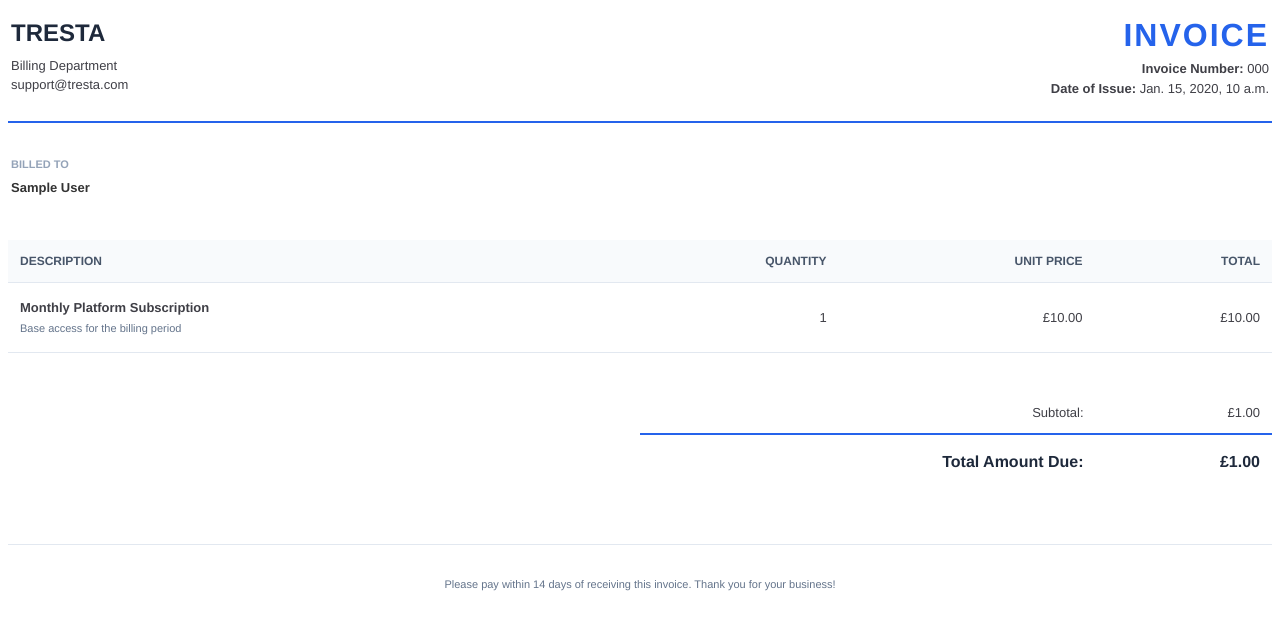
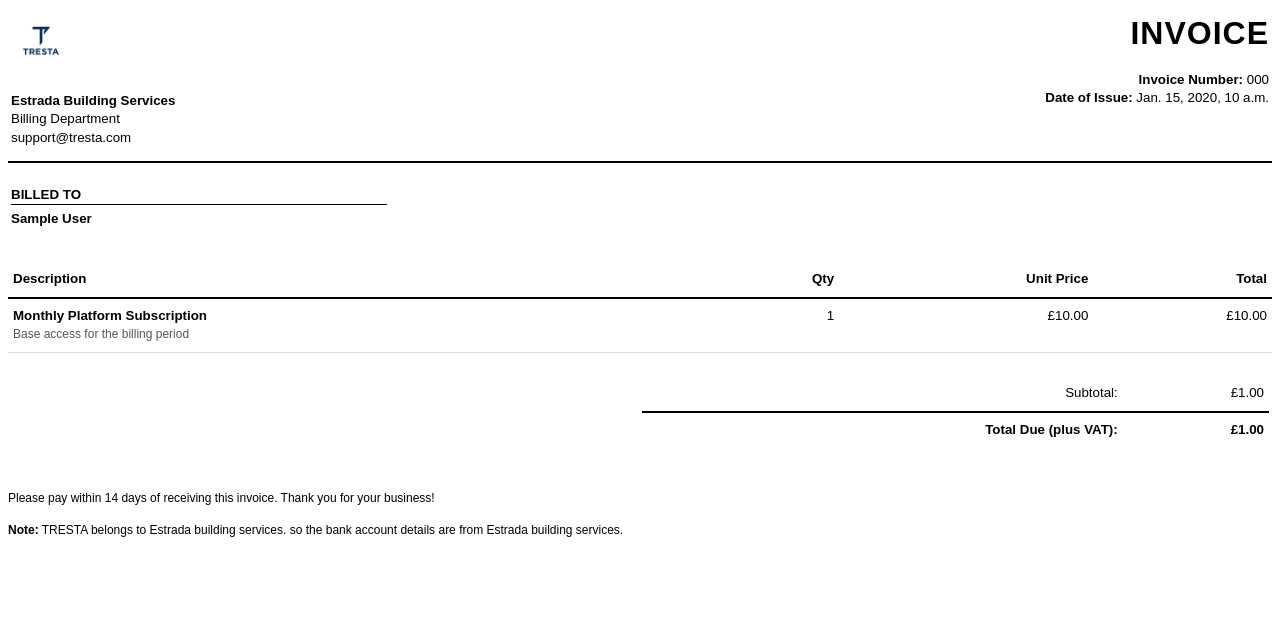
Before and after one commit to AI-Royal-Knight/josue-backend, a Django app: template app/templates/super_admin/invoice_pdf.html in a window 1280 px wide. Shown: the top 630 px of the page. Run offline with Django 5.2, Linux system fonts and the light colour scheme; tables that the repository leaves empty hold one stand-in row (values such as "Sample post"); the template is opened without the code that fills it: values that come from a table or form of the project are taken from there, most other values are stand-ins (such as "Sample title", 1, 10 or a date in 2020); parts of the project's set-up code (start-up, migrations or seed data) failed here and were passed over.

Commit message:
feat: redesign invoice PDF template with new branding and logo inclusion

```diff
--- a/app/templates/super_admin/invoice_pdf.html
+++ b/app/templates/super_admin/invoice_pdf.html
@@ -6,50 +6,95 @@
     <style>
         @page {
             size: a4 portrait;
-            margin: 2cm;
+            margin: 1.5cm;
         }
-        body { font-family: Helvetica, sans-serif; font-size: 13px; color: #3f3f46; line-height: 1.5; }
-        .header-table { width: 100%; border-bottom: 2px solid #2563eb; padding-bottom: 20px; margin-bottom: 30px; }
-        .invoice-title { font-size: 32px; font-weight: bold; color: #2563eb; text-transform: uppercase; letter-spacing: 2px; }
-        .company-name { font-size: 24px; font-weight: bold; color: #1e293b; margin-bottom: 5px; }
-        .info-table { width: 100%; margin-bottom: 40px; }
-        .info-title { font-size: 11px; font-weight: bold; color: #94a3b8; text-transform: uppercase; margin-bottom: 5px; }
-        .info-text { font-size: 13px; color: #333; }
-        .items-table { width: 100%; border-collapse: collapse; margin-bottom: 40px; }
-        .items-table th { background-color: #f8fafc; color: #475569; font-size: 12px; text-transform: uppercase; padding: 12px; text-align: left; border-bottom: 1px solid #e2e8f0; }
-        .items-table td { padding: 15px 12px; border-bottom: 1px solid #e2e8f0; color: #3f3f46; }
+        body {
+            font-family: Arial, Helvetica, sans-serif;
+            font-size: 10pt;
+            color: #000000;
+            line-height: 1.4;
+        }
+
+        .header-table { width: 100%; border-bottom: 2px solid #000000; padding-bottom: 10px; margin-bottom: 20px; }
+        .invoice-title { font-size: 24pt; font-weight: bold; letter-spacing: 1px; text-transform: uppercase; text-align: right; }
+        .company-from { font-size: 10pt; }
+        .invoice-meta { text-align: right; font-size: 10pt; }
+
+        .bill-to-table { width: 100%; margin-bottom: 30px; }
+        .section-title { font-size: 10pt; font-weight: bold; text-transform: uppercase; border-bottom: 1px solid #000000; margin-bottom: 5px; width: 60%; }
+
+        .items-table {
+            width: 100%;
+            border-collapse: collapse;
+            margin-bottom: 20px;
+        }
+        .items-table th {
+            border-bottom: 2px solid #000000;
+            font-size: 10pt;
+            font-weight: bold;
+            padding: 8px 5px;
+            text-align: left;
+        }
         .items-table th.right, .items-table td.right { text-align: right; }
-        .total-table { width: 50%; float: right; border-collapse: collapse; }
-        .total-table td { padding: 10px 12px; text-align: right; border-bottom: 1px solid #e2e8f0; }
-        .total-row td { font-weight: bold; font-size: 16px; color: #1e293b; border-bottom: none; border-top: 2px solid #2563eb; padding-top: 15px; }
-        .footer { margin-top: 60px; padding-top: 20px; border-top: 1px solid #e2e8f0; font-size: 11px; color: #64748b; text-align: center; }
+        .items-table td {
+            padding: 8px 5px;
+            border-bottom: 1px solid #dddddd;
+            font-size: 10pt;
+            vertical-align: top;
+        }
+
+        .summary-table { width: 100%; border-collapse: collapse; }
+        .summary-table td {
+            padding: 8px 5px;
+            text-align: right;
+            font-size: 10pt;
+        }
+        .total-row td {
+            font-weight: bold;
+            border-top: 2px solid #000000;
+        }
+
+        .footer {
+            margin-top: 40px;
+            font-size: 9pt;
+        }
     </style>
 </head>
 <body>
+
     <table class="header-table">
         <tr>
-            <td width="50%">
-                <div class="company-name">TRESTA</div>
-                <div>Billing Department</div>
-                <div>support@tresta.com</div>
+            <td width="50%" valign="top">
+                <img src="/Users/thatsayon/Codes/Josue/backend/core/images/LOGO Gotham font.png" style="height: 60px;" />
+                <div style="margin-top: 15px;" class="company-from">
+                    <strong>Estrada Building Services</strong><br>
+                    Billing Department<br>
+                    support@tresta.com
+                </div>
             </td>
-            <td width="50%" style="text-align: right;">
+            <td width="50%" valign="top" class="invoice-meta">
                 <div class="invoice-title">INVOICE</div>
-                <div><strong>Invoice Number:</strong> {{ invoice.invoice_number }}</div>
-                <div><strong>Date of Issue:</strong> {{ date }}</div>
+                <div style="margin-top: 15px;">
+                    <strong>Invoice Number:</strong> {{ invoice.invoice_number }}<br>
+                    <strong>Date of Issue:</strong> {{ date }}
+                </div>
             </td>
         </tr>
     </table>
 
-    <table class="info-table">
+    <table class="bill-to-table">
         <tr>
-            <td width="100%">
-                <div class="info-title">BILLED TO</div>
-                <div class="info-text">
+            <td width="50%" valign="top">
+                <div class="section-title">BILLED TO</div>
                 <strong>{{ company.company_name }}</strong><br>
-                    {% if company.admin_name %}{{ company.admin_name }} {{ company.admin_surname }}<br>{% endif %}
-                    {% if company.admin_email %}{{ company.admin_email }}{% endif %}
-                </div>
+                {% if company.admin_name %}
+                {{ company.admin_name }} {{ company.admin_surname }}<br>
+                {% endif %}
+                {% if company.admin_email %}
+                {{ company.admin_email }}
+                {% endif %}
+            </td>
+            <td width="50%" valign="top">
             </td>
         </tr>
     </table>
@@ -58,21 +103,27 @@
         <thead>
             <tr>
                 <th>Description</th>
-                <th class="right">Quantity</th>
+                <th class="right">Qty</th>
                 <th class="right">Unit Price</th>
                 <th class="right">Total</th>
             </tr>
         </thead>
         <tbody>
             <tr>
-                <td><strong>Monthly Platform Subscription</strong><br><span style="color: #64748b; font-size: 11px;">Base access for the billing period</span></td>
+                <td>
+                    <strong>Monthly Platform Subscription</strong><br>
+                    <span style="font-size: 9pt; color: #555555;">Base access for the billing period</span>
+                </td>
                 <td class="right">1</td>
                 <td class="right">£{{ monthly_sub|floatformat:2 }}</td>
                 <td class="right">£{{ monthly_sub|floatformat:2 }}</td>
             </tr>
             {% if users > 0 %}
             <tr>
-                <td><strong>User Licenses</strong><br><span style="color: #64748b; font-size: 11px;">Additional active team members</span></td>
+                <td>
+                    <strong>User Licenses</strong><br>
+                    <span style="font-size: 9pt; color: #555555;">Additional active team members</span>
+                </td>
                 <td class="right">{{ users }}</td>
                 <td class="right">£{{ per_user|floatformat:2 }}</td>
                 <td class="right">£{{ user_licenses_total|floatformat:2 }}</td>
@@ -81,21 +132,30 @@
         </tbody>
     </table>
 
-    <table class="total-table">
+    <table width="100%">
+        <tr>
+            <td width="50%"></td>
+            <td width="50%">
+                <table class="summary-table">
                     <tr>
                         <td>Subtotal:</td>
                         <td>£{{ total_amount|floatformat:2 }}</td>
                     </tr>
                     <tr class="total-row">
-            <td>Total Amount Due:</td>
+                        <td>Total Due (plus VAT):</td>
                         <td>£{{ total_amount|floatformat:2 }}</td>
                     </tr>
                 </table>
-
-    <div style="clear: both;"></div>
+            </td>
+        </tr>
+    </table>
 
     <div class="footer">
         <p>Please pay within 14 days of receiving this invoice. Thank you for your business!</p>
+        <p style="margin-top: 15px;">
+            <strong>Note:</strong> TRESTA belongs to Estrada building services. so the bank account details are from Estrada building services.
+        </p>
     </div>
+
 </body>
 </html>
```
Also changed, not shown: core/images/LOGO Gotham font.png (added). Lines whose indentation alone changed are shown as unchanged.
